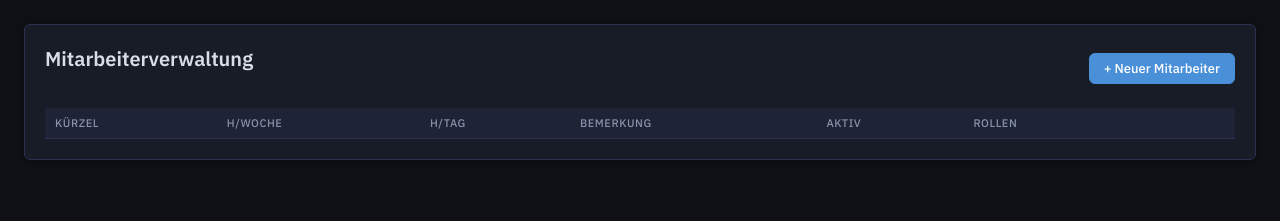
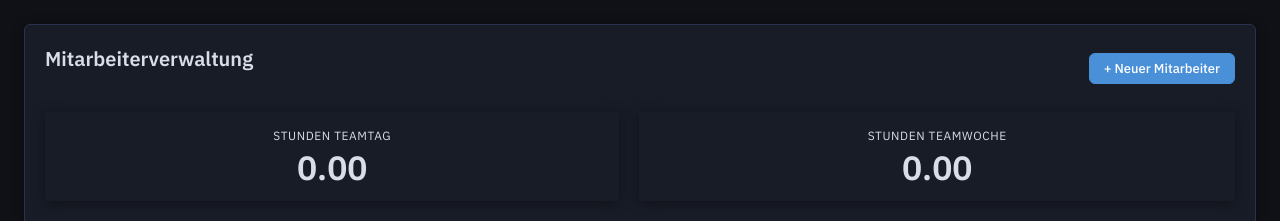
Before and after one commit to Hutmar/KapaBase, a FastAPI app: page /staff in a window 1280 px wide. Shown: the part 52-273 px from the top of the page. Run offline with FastAPI, Linux system fonts and the light colour scheme; data that the repository does not hold is empty; some libraries are stand-ins or nearby versions.

Commit message:
staff changes

```diff
--- a/application/templates/staff.html
+++ b/application/templates/staff.html
@@ -1,12 +1,79 @@
+
+                        <!DOCTYPE html>
+                        <html lang="en">
+                        <head>
+                            <meta charset="UTF-8">
+                            <meta name="viewport" content="width=device-width, initial-scale=1.0">
+							<style>
+								body {
+									background-color: white; /* Ensure the iframe has a white background */
+								}
+
+
+							</style>
+                        </head>
+                        <body>
                             {% extends "base.html" %}
 {% block title %}Mitarbeiter – Kapaverwaltung{% endblock %}
 
 {% block content %}
+<style>
+    .summary-box {
+        background-color: var(--card-bg); /* Nutzt die Hintergrundfarbe der bestehenden Karten */
+        border-radius: var(--border-radius);
+        padding: 16px 20px; /* Angepasstes Padding */
+        box-shadow: var(--shadow);
+        display: flex;
+        flex-direction: column;
+        align-items: center;
+        justify-content: center;
+        min-width: 180px; /* Mindestbreite für die Kästen */
+        text-align: center;
+        flex-grow: 1; /* Lässt die Kästen wachsen, um den verfügbaren Platz zu nutzen */
+    }
+    .summary-label {
+        font-size: 0.85em;
+        color: var(--text-dim);
+        margin-bottom: 8px;
+        text-transform: uppercase;
+        letter-spacing: 0.05em;
+    }
+    .summary-value {
+        font-size: 2.4em; /* Größere Schrift für den Wert */
+        font-weight: bold;
+        color: var(--text);
+        line-height: 1; /* Zeilenhöhe anpassen */
+    }
+    /* Anpassung für kleinere Bildschirme */
+    @media (max-width: 768px) {
+        .summary-boxes-container {
+            flex-direction: column;
+            align-items: stretch;
+        }
+        .summary-box {
+            min-width: unset;
+            width: 100%;
+        }
+    }
+</style>
 <div class="card">
     <div class="card-header">
         <h1>Mitarbeiterverwaltung</h1>
         <button class="btn btn-primary" onclick="openModal()">+ Neuer Mitarbeiter</button>
     </div>
+
+    <!-- Neue Kästen für die Teamstunden -->
+    <div class="summary-boxes-container" style="display:flex; gap:20px; margin-bottom:20px; margin-top:20px; flex-wrap: wrap;">
+        <div class="summary-box">
+            <div class="summary-label">Stunden Teamtag</div>
+            <div class="summary-value" id="team-daily-hours">0.00</div>
+        </div>
+        <div class="summary-box">
+            <div class="summary-label">Stunden Teamwoche</div>
+            <div class="summary-value" id="team-weekly-hours">0.00</div>
+        </div>
+    </div>
+
     <table id="staff-table">
         <thead>
             <tr>
@@ -66,7 +133,6 @@
                 </label>
             </div>
         </div>
-
         <div class="modal-footer">
             <button class="btn btn-ghost" onclick="closeModal()">Abbrechen</button>
             <button class="btn btn-primary" onclick="saveStaff()">Speichern</button>
@@ -80,7 +146,10 @@
     let editingName = null;
 
     async function loadStaff() {
-  const rows = await api('GET', '/api/staff/');
+        // Die API liefert nun ein Objekt mit 'staff_members', 'total_hours_per_day' und 'total_hours_per_week'
+        const response = await api('GET', '/api/staff/');
+        const rows = response.staff_members; // Die Mitarbeiterliste für die Tabelle [2]
+
         const tbody = document.getElementById('staff-body');
         tbody.innerHTML = rows.map(s => `
             <tr>
@@ -98,6 +167,10 @@ async function loadStaff() {
                 </td>
             </tr>
         `).join('');
+
+        // Aktualisiere die neuen Summary-Boxen mit den berechneten Werten [2]
+        document.getElementById('team-daily-hours').textContent = response.total_hours_per_day;
+        document.getElementById('team-weekly-hours').textContent = response.total_hours_per_week;
     }
 
     function roleTag(r) {
@@ -125,8 +198,8 @@ async function openModal(name=null) {
         document.getElementById('f-shortname').disabled = !!name;
 
         if (name) {
-    const rows = await api('GET', '/api/staff/');
-    const s = rows.find(r => r.shortname === name);
+            const response = await api('GET', '/api/staff/'); // Muss jetzt 'response.staff_members' parsen
+            const s = response.staff_members.find(r => r.shortname === name); // Sucht im neuen 'staff_members' Array
             document.getElementById('f-shortname').value = s.shortname;
             document.getElementById('f-hpw').value = s.hours_per_week;
             document.getElementById('f-hpd').value = s.hours_per_day;
@@ -173,7 +246,7 @@ async function saveStaff() {
             }
             closeModal();
             toast('Gespeichert');
-    loadStaff();
+            loadStaff(); // Nach dem Speichern neu laden, um Summen zu aktualisieren
         } catch(e) {
             alert.innerHTML = `<div class="alert alert-error">${e.message}</div>`;
         }
@@ -183,6 +256,7 @@ async function toggleActive(name, active) {
         try {
             await api('PUT', `/api/staff/${name}`, {is_active: active});
             toast(active ? 'Aktiviert' : 'Deaktiviert');
+            loadStaff(); // Nach Aktivierungsänderung neu laden, um Summen zu aktualisieren
         } catch(e) { toast(e.message,'error'); }
     }
 
@@ -191,10 +265,16 @@ async function deleteStaff(name) {
         try {
             await api('DELETE', `/api/staff/${name}`);
             toast('Gelöscht');
-    loadStaff();
+            loadStaff(); // Nach dem Löschen neu laden, um Summen zu aktualisieren
         } catch(e) { toast(e.message,'error'); }
     }
 
     loadStaff();
 </script>
 {% endblock %}
+
+							<script>
+
+							</script>
+                        </body>
+                        </html>
```
Also changed, not shown: application/routers/staff.py (+29 -19 lines). Lines whose indentation alone changed are shown as unchanged.
